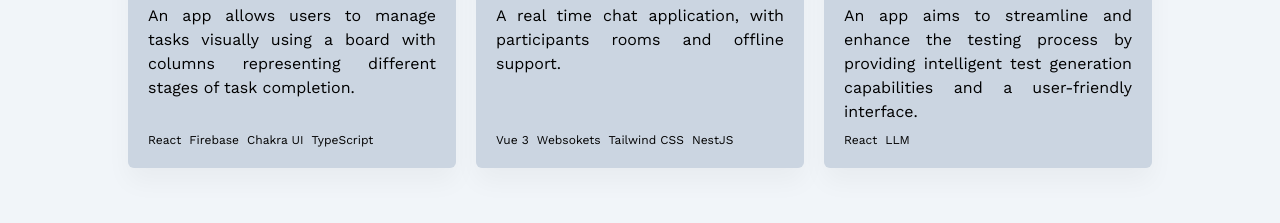
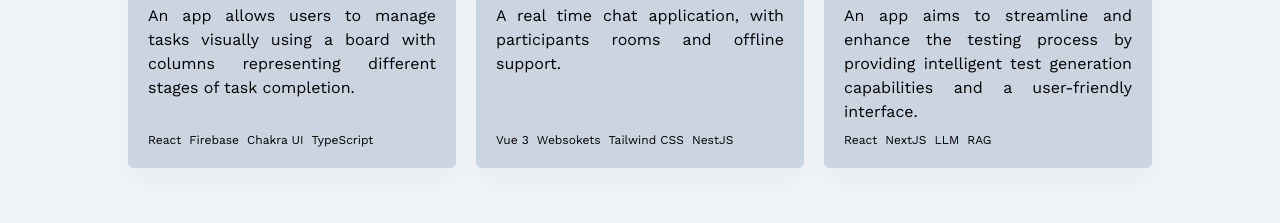
Before and after one commit to anisa07/portfolio-page, a Next.js app: page / in a window 1280 px wide. Shown: the part 2020-2243 px from the top of the page. Built offline with nearby package versions, Linux system fonts and the light colour scheme.

Commit message:
update metadata

```diff
--- a/src/app/components/Projects.tsx
+++ b/src/app/components/Projects.tsx
@@ -28,7 +28,7 @@ const projects: Project[] = [
   },
   {
     imgSrc: "/ai-assistant.jpeg",
-    techStack: ["React", "LLM"],
+    techStack: ["React", "NextJS", "LLM", "RAG"],
     title: "TestMaker",
     description:
       "An app aims to streamline and enhance the testing process by providing intelligent test generation capabilities and a user-friendly interface.",
--- a/src/app/layout.tsx
+++ b/src/app/layout.tsx
@@ -1,14 +1,13 @@
 import type { Metadata } from "next";
 import { Work_Sans } from "next/font/google";
 import "./globals.css";
-import { Nav } from "./components/Nav";
 import { Providers } from "./providers";
 
 const workSans = Work_Sans({ subsets: ["latin"] });
 
 export const metadata: Metadata = {
-  title: "Create Next App",
-  description: "Generated by create next app",
+  title: "Portfolio Page Anisa",
+  description: "Page describes some of my projects and blog posts",
 };
 
 export default function RootLayout({
```
